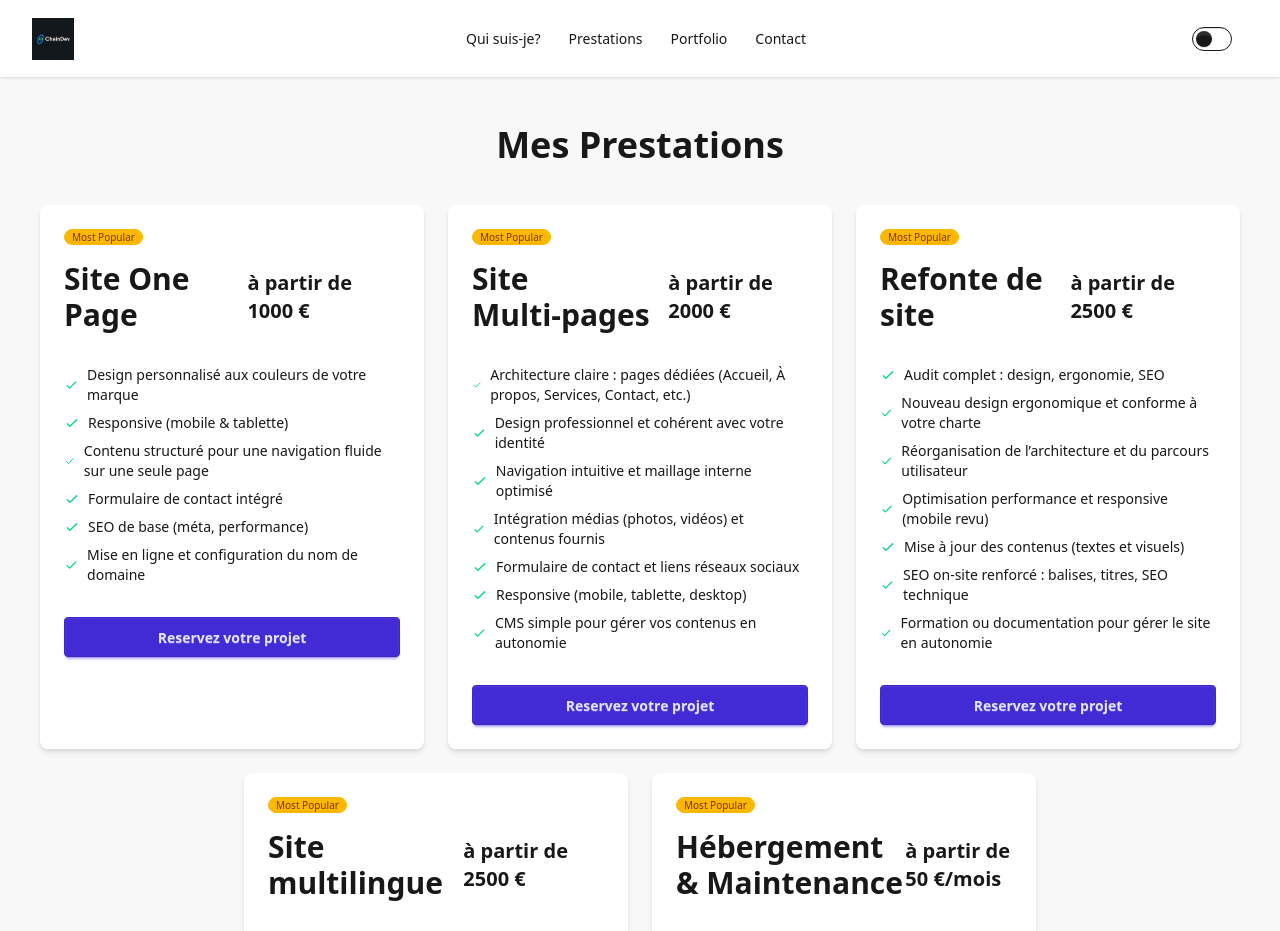
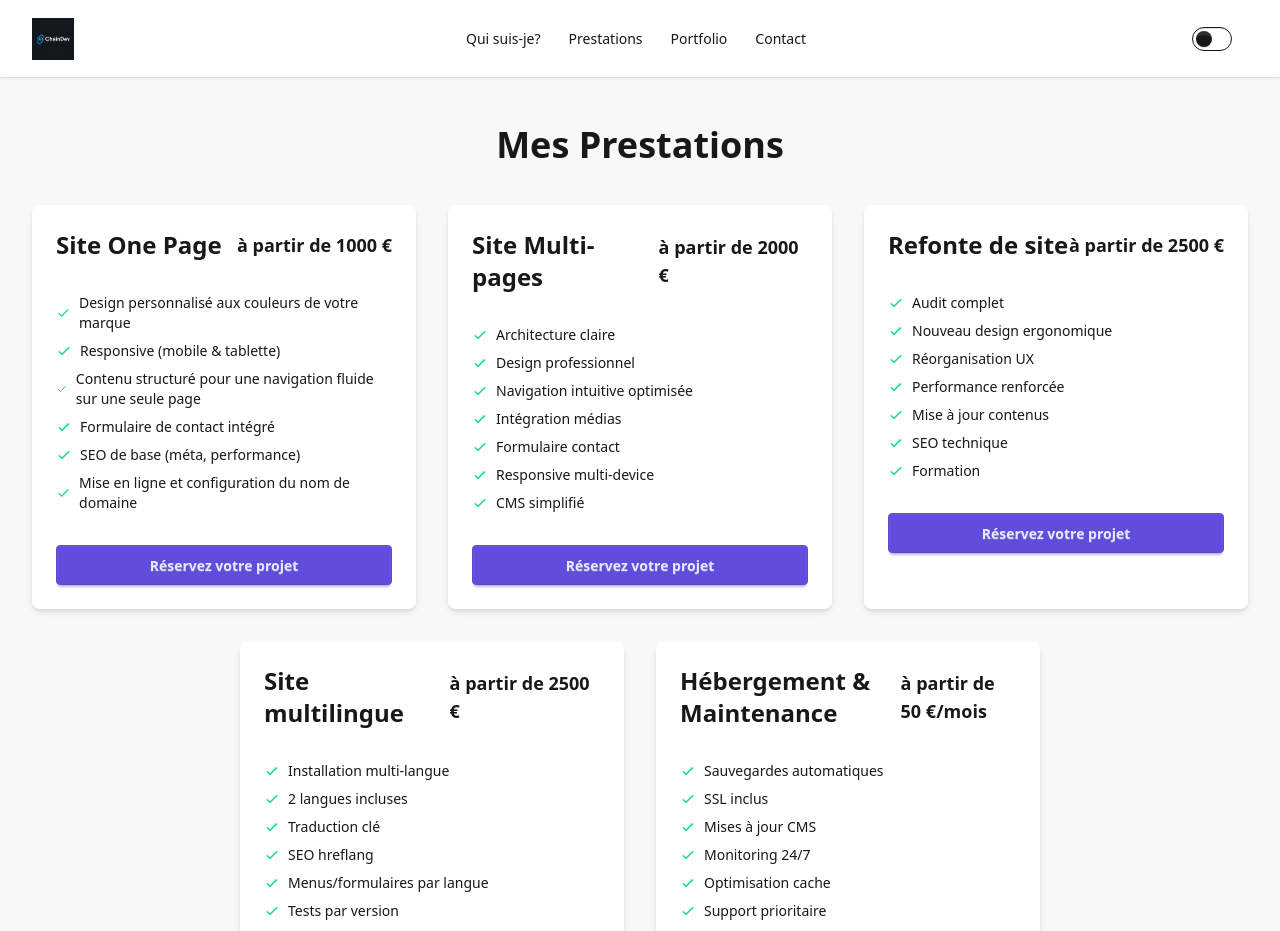
Before and after one commit to Seyfullah13/Chaindev, a Next.js app in the folder chaindev/: page /prestations in a window 1280 px wide. Shown: the top 931 px of the page. Built offline with nearby package versions, Linux system fonts and the light colour scheme.

Commit message:
Enhance Prestations page by importing Next.js Link component for improved navigation; update service features for clarity and conciseness; refine layout and styling for better user engagement.

```diff
--- a/chaindev/src/app/prestations/page.js
+++ b/chaindev/src/app/prestations/page.js
@@ -1,3 +1,5 @@
+import Link from "next/link";
+
 export default function Prestations() {
   const cards = [
     {
@@ -11,110 +13,139 @@ export default function Prestations() {
         "SEO de base (méta, performance)",
         "Mise en ligne et configuration du nom de domaine"
       ],
-      unavailable: []
     },
     {
-      title: "Site Multi‑pages",
+      title: "Site Multi-pages",
       price: "à partir de 2000 €",
       features: [
-        "Architecture claire : pages dédiées (Accueil, À propos, Services, Contact, etc.)",
-        "Design professionnel et cohérent avec votre identité",
-        "Navigation intuitive et maillage interne optimisé",
-        "Intégration médias (photos, vidéos) et contenus fournis",
-        "Formulaire de contact et liens réseaux sociaux",
-        "Responsive (mobile, tablette, desktop)",
-        "CMS simple pour gérer vos contenus en autonomie"
+        "Architecture claire",
+        "Design professionnel",
+        "Navigation intuitive optimisée",
+        "Intégration médias",
+        "Formulaire contact",
+        "Responsive multi-device",
+        "CMS simplifié"
       ],
-      unavailable: []
     },
     {
       title: "Refonte de site",
       price: "à partir de 2500 €",
       features: [
-        "Audit complet : design, ergonomie, SEO",
-        "Nouveau design ergonomique et conforme à votre charte",
-        "Réorganisation de l’architecture et du parcours utilisateur",
-        "Optimisation performance et responsive (mobile revu)",
-        "Mise à jour des contenus (textes et visuels)",
-        "SEO on‑site renforcé : balises, titres, SEO technique",
-        "Formation ou documentation pour gérer le site en autonomie"
+        "Audit complet",
+        "Nouveau design ergonomique",
+        "Réorganisation UX",
+        "Performance renforcée",
+        "Mise à jour contenus",
+        "SEO technique",
+        "Formation"
       ],
-      unavailable: []
     },
     {
       title: "Site multilingue",
       price: "à partir de 2500 €",
       features: [
-        "Installation multilingue (plugin ou config adaptée)",
-        "2 langues (français + 1 langue, extensions possibles)",
-        "Traduction professionnelle ou guide de traduction pour les contenus clés",
-        "SEO multilingue : URL, balises, meta et hreflang optimisés",
-        "Menus et formulaires adaptés par langue ",
-        "Tests qualité sur chaque version",
-        "Formation pour gérer traductions et mises à jour"
-
-
+        "Installation multi-langue",
+        "2 langues incluses",
+        "Traduction clé",
+        "SEO hreflang",
+        "Menus/formulaires par langue",
+        "Tests par version",
+        "Formation traduction"
       ],
-      unavailable: []
     },
     {
       title: "Hébergement & Maintenance",
-      price: " à partir de 50 €/mois",
+      price: "à partir de 50 €/mois",
       features: [
-        "Hébergement performant avec sauvegardes automatiques",
-        "SSL installé pour sécuriser les échanges",
-        "Maintenance technique : mises à jour CMS, plugins et correctifs",
-        "Monitoring 24/7 et interventions en cas de problème",
-        "Optimisation performance (cache, temps de chargement)",
-        "Support prioritaire pour corrections et petites évolutions"
+        "Sauvegardes automatiques",
+        "SSL inclus",
+        "Mises à jour CMS",
+        "Monitoring 24/7",
+        "Optimisation cache",
+        "Support prioritaire"
       ],
-      unavailable: []
-
-
-
-    }
+    },
   ];
 
   return (
     <section className="bg-base-200 py-12 flex flex-col items-center">
-      <h2 className="text-3xl sm:text-4xl font-extrabold mb-10 text-center">Mes Prestations</h2>
-      <div className="flex flex-wrap justify-center gap-6">
+      <h2 className="text-3xl sm:text-4xl font-extrabold mb-10 text-center animate-fade">
+        Mes Prestations
+      </h2>
+
+      <div className="flex flex-wrap justify-center gap-8">
         {cards.map((card, idx) => (
           <div
             key={idx}
-            className="card w-full sm:w-80 md:w-96 bg-base-100 shadow-md hover:shadow-lg hover:scale-105 transition-transform duration-300 flex flex-col"
+            className="
+              card w-full sm:w-80 md:w-96 bg-base-100
+              shadow-md transition-all duration-500
+              hover:shadow-xl hover:-translate-y-2 hover:ring-2 hover:ring-primary/30
+              animate-fade-up
+            "
+            style={{ animationDelay: `${idx * 120}ms` }}
           >
             <div className="card-body flex flex-col">
-              <span className="badge badge-xs badge-warning mb-2">Most Popular</span>
               <div className="flex justify-between items-center">
-                <h3 className="text-3xl font-bold">{card.title}</h3>
-                <span className="text-xl font-semibold">{card.price}</span>
+                <h3
+                  className="
+                    text-2xl font-bold transition-colors duration-300
+                    hover:text-primary
+                  "
+                >
+                  {card.title}
+                </h3>
+                <span className="text-lg font-semibold">{card.price}</span>
               </div>
-              <ul role="list" className="mt-6 flex flex-col gap-2 text-sm">
+
+              <ul className="mt-6 flex flex-col gap-2 text-sm">
                 {card.features.map((feature, i) => (
                   <li
                     key={i}
-                    className={`flex items-center gap-2 ${
-                      card.unavailable.includes(i) ? "opacity-50 line-through text-base-content/50" : ""
-                    }`}
+                    className="
+                      flex items-center gap-2
+                      transition-all duration-300
+                      hover:translate-x-1
+                    "
                   >
                     <svg
                       xmlns="http://www.w3.org/2000/svg"
-                      className={`w-4 h-4 ${card.unavailable.includes(i) ? "text-base-content/50" : "text-success"}`}
+                      className="
+                        w-4 h-4 text-success
+                        transition-transform duration-300
+                      "
                       fill="none"
                       viewBox="0 0 24 24"
                       stroke="currentColor"
                     >
-                      <path strokeLinecap="round" strokeLinejoin="round" strokeWidth="2" d="M5 13l4 4L19 7" />
+                      <path
+                        strokeLinecap="round"
+                        strokeLinejoin="round"
+                        strokeWidth="2"
+                        d="M5 13l4 4L19 7"
+                      />
                     </svg>
                     <span>{feature}</span>
                   </li>
                 ))}
               </ul>
+
               <div className="mt-6">
-                <button className="btn btn-primary btn-block hover:scale-105 transition-transform duration-300">
-                  {card.price === "Contact us" ? "En savoir plus" : "Reservez votre projet"}
-                </button>
+                <Link href="/contact">
+                  <button
+                    className="
+                      btn btn-primary btn-block
+                      hover:scale-105 hover:shadow-lg
+                      active:scale-95
+                      transition-all duration-300
+                      animate-pulse hover:animate-none
+                    "
+                  >
+                    {card.title === "Hébergement & Maintenance"
+                      ? "En savoir plus"
+                      : "Réservez votre projet"}
+                  </button>
+                </Link>
               </div>
             </div>
           </div>
```
